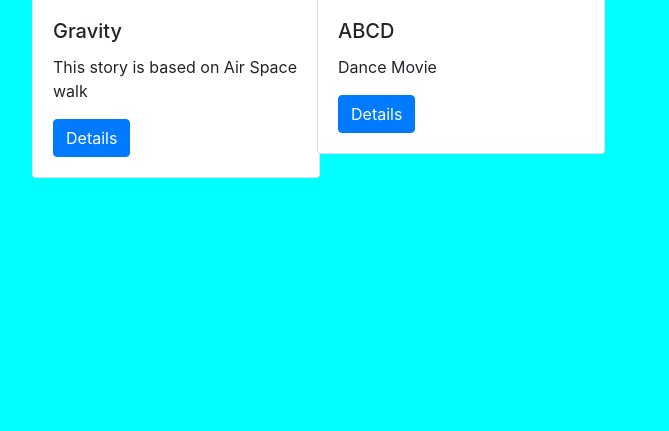
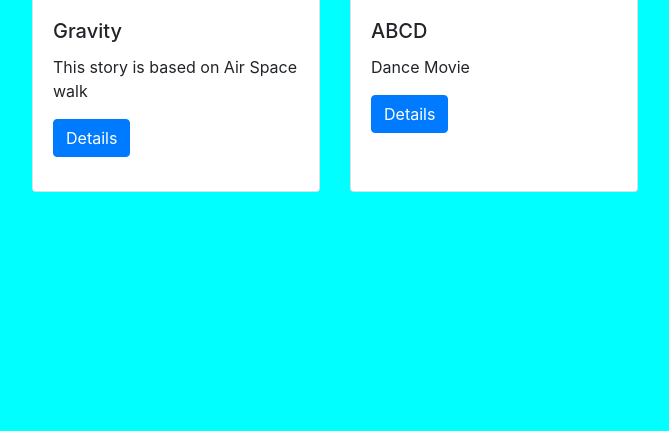
Before and after one commit to hari-soorya0/inmakes_project, a Django app: page / in a window 1280 px wide. Shown: the part 208-639 px from the top of the page, without its empty margins (53-722 px from the left). Run offline with Django 4.2, Linux system fonts and the light colour scheme; data comes from the database, SQL or seed files in the repository.

Commit message:
addedmovie

```diff
--- a/movieproject/templates/index.html
+++ b/movieproject/templates/index.html
@@ -4,14 +4,16 @@
 
 <div class="container">
     <div class="row">
+            <div class=" ">
         {% for i in movie_list %}
         <div class="col-md-3">
             <div class="card" style="width: 18rem;">
             <img class="card-img-top" src="{{i.img.url}}" alt="Card image cap" height="150px">
-            <div class="card-body">
+            <div class="card-body" style="height: 12rem;">
             <h5 class="card-title">{{i.name}}</h5>
             <p class="card-text">{{i.desc}}</p>
             <a href="{% url 'movieapp:detail' i.id %}" class="btn btn-primary">Details</a>
+                </div>
   </div>
 </div>
         </div>
```
